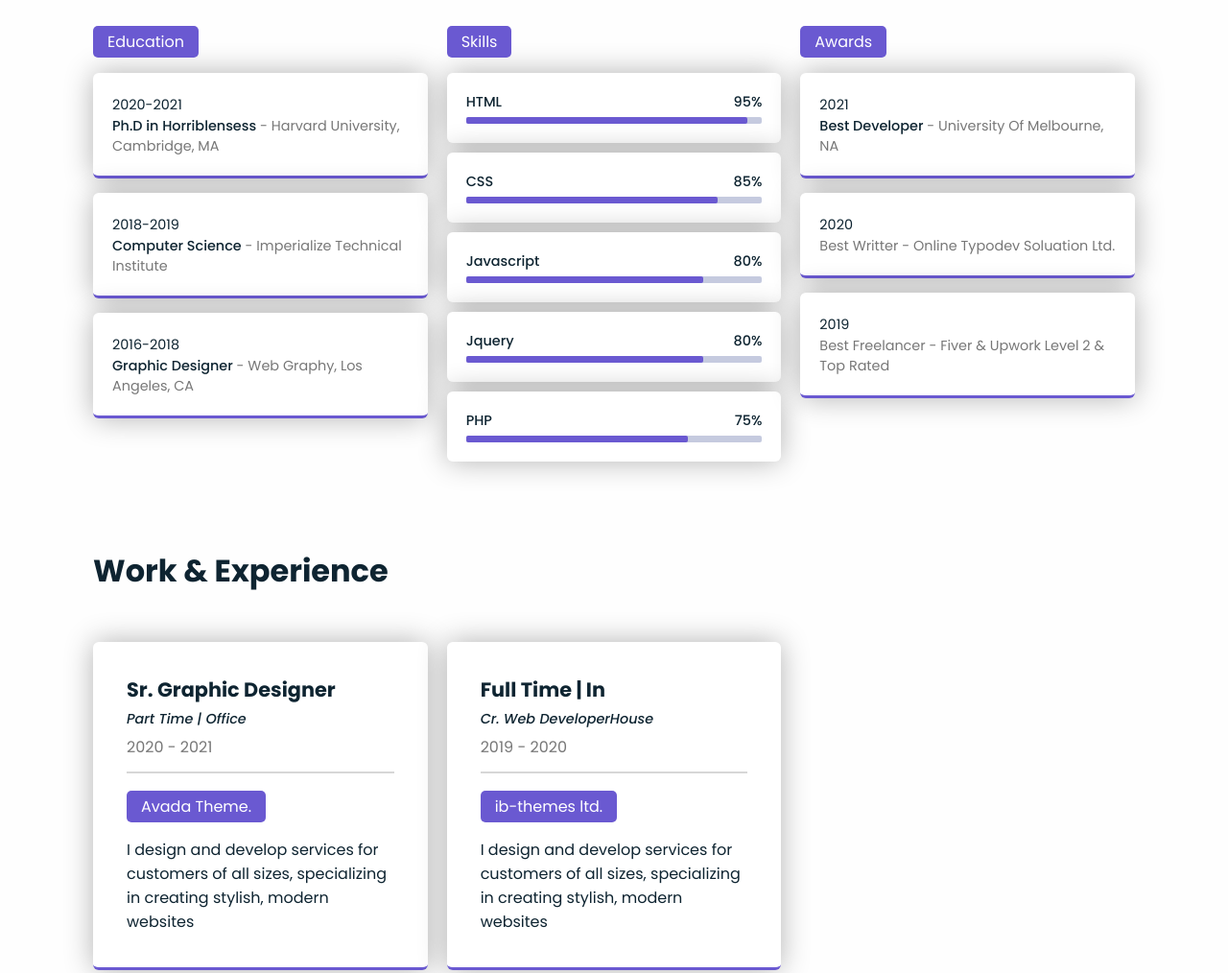
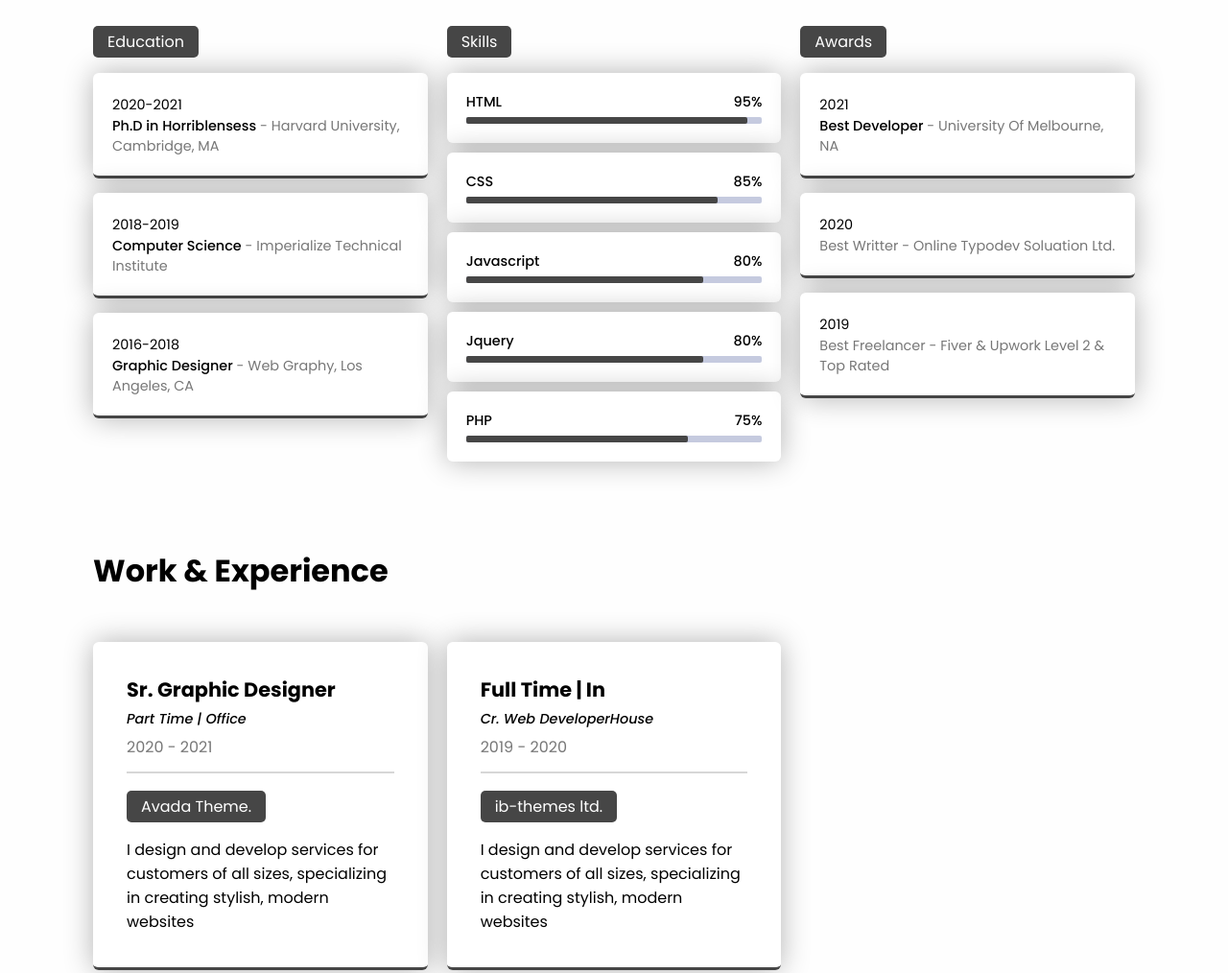
Before and after one commit to CarlsonLazorus/info, a plain HTML site: page index.html in a window 1280 px wide. Shown: the part 2020-3034 px from the top of the page at 96% size. Drawn offline with nearby package versions, Linux system fonts and the light colour scheme.

Commit message:
changed color

```diff
--- a/css/style.css
+++ b/css/style.css
@@ -2,12 +2,12 @@
 
 :root{
   /*=======Main theme colors=======*/
-  --first-color: #0e2431;
-  --second-color: #6a59d1;
+  --first-color: #000000;
+  --second-color: #464646;
   --third-color: #777;
 
   /*=======Hover colors=======*/
-  --hover-color: #614fd0;
+  --hover-color: #2a2a2a;
 
   /*=======Background colors=======*/
   --body-bg-color: #fefefe;
@@ -15,7 +15,7 @@
   --modal-bg-color: #fff;
   --bg-transparent-color:rgba(0, 0, 0, 0.1);
   --transparent-color-01:rgba(0, 0, 0, 0.1);
-  --transparent-color-02:rgba(106, 89, 209, 0.1);
+  --transparent-color-02:rgba(53, 53, 53, 0.5);
   --line-color: #d7d7d7;
 
   /*=======Color Filter=======*/
@@ -29,32 +29,32 @@
   --normal-font-size: 1em;
 
   /*=======Scroll bar colors=======*/
-  --scroll-bar-color: #c5cadf;
-  --scroll-thumb-color: #70768a;
-  --scroll-thumb-hover-color: #454f6b;
+  --scroll-bar-color: #ececec;
+  --scroll-thumb-color: #7e7e7e;
+  --scroll-thumb-hover-color: #c1c1c1;
 }
 
 .dark-theme{
    /*=======Main theme colors=======*/
    --first-color: #fff;
-   --second-color: #6a59d1;
-   --third-color: #a9afc3;
+   --second-color: #464646;
+   --third-color: #777;
 
    /*=======Background colors=======*/
-   --body-bg-color: #0e1b31;
-   --card-bg-color: #132347;
-   --modal-bg-color: #102048;
+   --body-bg-color: #000000;
+   --card-bg-color: #151515;
+   --modal-bg-color: #000000;
    --bg-transparent-color:rgba(255, 255, 255, 0.1);
-   --transparent-color-01:rgba(255, 255, 255, 0.1);
-   --line-color: #454f6b;
+   --transparent-color-01:rgba(255, 255, 255, 0.3);
+   --line-color: #fafafa;
 
    /*=======Color Filter=======*/
    --color-filter: invert(0);
 
    /*=======Scroll bar colors=======*/
-   --scroll-bar-color: #c1ceff;
-   --scroll-thumb-color: #282f4e;
-   --scroll-thumb-hover-color: #454f6b;
+   --scroll-bar-color: #ececec;
+   --scroll-thumb-color: #7e7e7e;
+   --scroll-thumb-hover-color: #c1c1c1;
 }
 
 *{
--- a/index.html
+++ b/index.html
@@ -492,7 +492,7 @@
     </div>
 
     <!--=======Our Clients=======-->
-    <div class="our-client sub-section">
+    <!-- <div class="our-client sub-section">
       <div class="container flex-center">
         <h1 class="section-title-01">Our Clients</h1>
         <h2 class="section-title-02">Our Clients</h2>
@@ -543,7 +543,7 @@
           </div>
         </div>
       </div>
-    </div>
+    </div> -->
   </section>
 
   <!--=======Contact section=======-->
@@ -619,7 +619,7 @@
       </div>
     </div>
     <div class="footer-copyright group">
-      <p>© 2022 by Calson Lazorus. All rights reserved.</p>
+      <p>© 2022 by Carlson Lazorus. All rights reserved.</p>
     </div>
   </footer>
 
```
